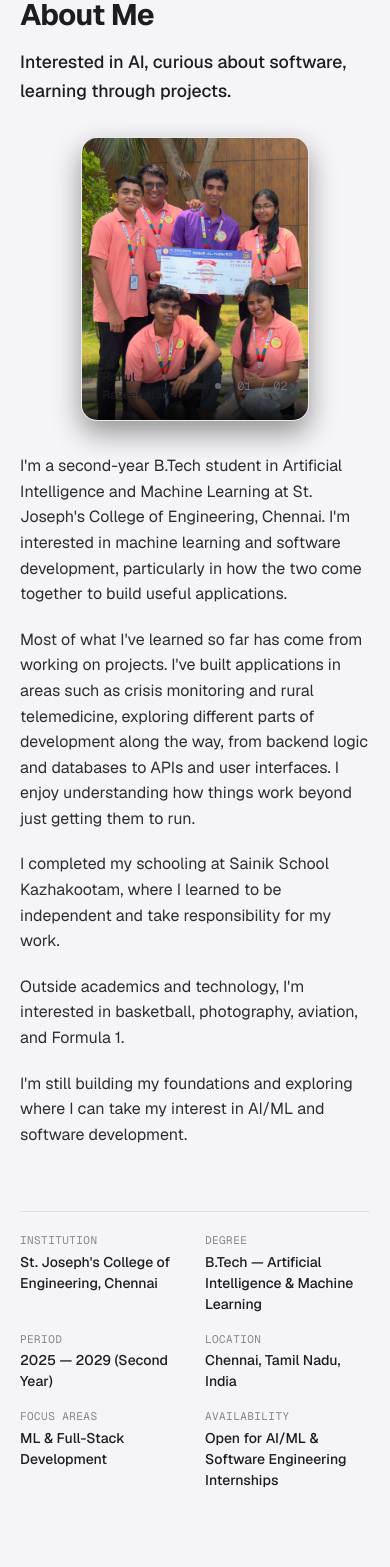
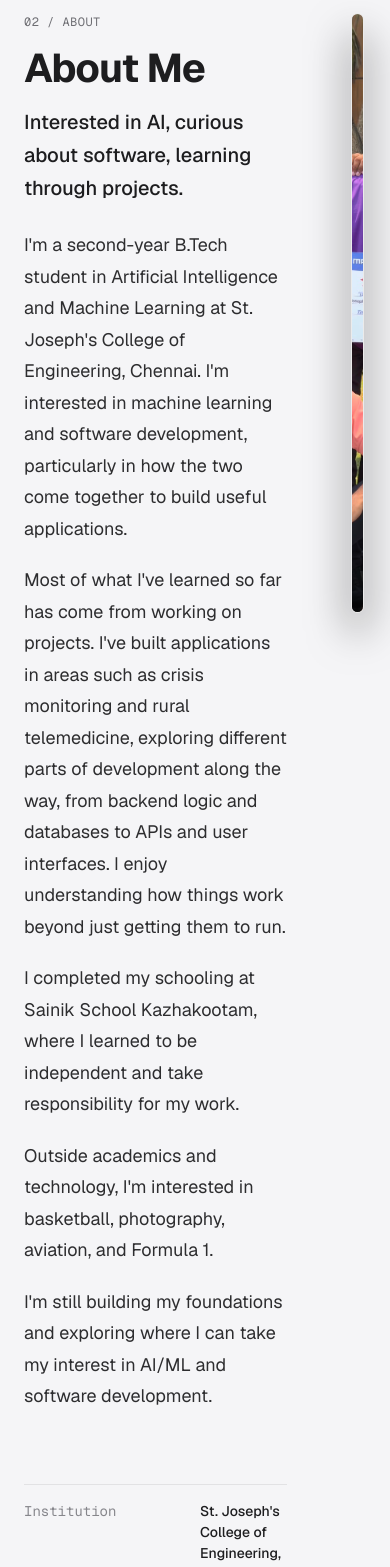
Before and after one commit to rithulraveendran/rithulraveendran.github.io, a React (Vite) app: page / in a window 390 px wide. Shown: the part 1120-2687 px from the top of the page. Built offline with nearby package versions, Linux system fonts and the light colour scheme.

Commit message:
revert(about): restore GitHub main scrolling choreography and sticky photo stage

```diff
--- a/src/components/sections/02_About/About.module.css
+++ b/src/components/sections/02_About/About.module.css
@@ -1,6 +1,6 @@
 .section {
   position: relative;
-  padding: var(--space-20) var(--space-6);
+  padding: var(--space-24) var(--space-6);
   border-top: 1px solid var(--color-border-hairline);
   max-width: var(--max-width-wide);
   margin: 0 auto;
@@ -9,24 +9,12 @@
 .inner {
   display: grid;
   grid-template-columns: 1.15fr 0.85fr;
-  grid-template-areas:
-    "header photo"
-    "story  photo";
-  column-gap: var(--space-16);
-  row-gap: var(--space-6);
+  gap: var(--space-16);
   align-items: start;
 }
 
-/* Header Block: Eyebrow, Title & Lead */
-.headerBlock {
-  grid-area: header;
-  display: flex;
-  flex-direction: column;
-}
-
-/* Story Block: Narrative & Facts */
-.storyBlock {
-  grid-area: story;
+/* Left Column: Narrative Content */
+.contentCol {
   display: flex;
   flex-direction: column;
 }
@@ -54,7 +42,7 @@
   font-size: 1.25rem;
   color: var(--color-text-primary);
   line-height: var(--line-height-relaxed);
-  margin-bottom: var(--space-4);
+  margin-bottom: var(--space-6);
   font-weight: var(--font-weight-medium);
 }
 
@@ -74,7 +62,7 @@
 
 /* Structured Facts Table */
 .factsTable {
-  margin-top: var(--space-4);
+  margin-top: var(--space-8);
   border-top: 1px solid var(--color-border-hairline);
   display: flex;
   flex-direction: column;
@@ -99,12 +87,11 @@
   font-weight: var(--font-weight-medium);
 }
 
-/* Right Column: Dynamic Photo Stage (Moves naturally with text once unpinned) */
+/* Right Column: Sticky Photo Stage */
 .photoCol {
-  grid-area: photo;
-  position: relative;
-  align-self: start;
-  height: min(580px, 70vh);
+  position: sticky;
+  top: calc(4rem + var(--space-8));
+  height: min(600px, 75vh);
   display: flex;
   flex-direction: column;
   justify-content: center;
@@ -238,78 +225,3 @@
   line-height: var(--line-height-normal);
   max-width: 18rem;
 }
-
-@media (max-width: 860px) {
-  .section {
-    padding: var(--space-12) var(--space-5);
-  }
-
-  .inner {
-    display: flex;
-    flex-direction: column;
-    gap: var(--space-4);
-  }
-
-  .headerBlock {
-    order: 1;
-  }
-
-  .photoCol {
-    order: 2;
-    position: relative;
-    width: min(15rem, 65%);
-    aspect-ratio: 4 / 5;
-    height: auto;
-    margin: var(--space-2) auto var(--space-4);
-  }
-
-  .photoFrame {
-    border-radius: var(--radius-xl);
-    box-shadow: 0 12px 28px rgba(0, 0, 0, 0.4);
-  }
-
-  .storyBlock {
-    order: 3;
-  }
-
-  .title {
-    font-size: clamp(1.85rem, 6vw, 2.4rem);
-  }
-
-  .lead {
-    font-size: 1.1rem;
-    margin-bottom: var(--space-2);
-  }
-
-  .paragraph {
-    font-size: 1rem;
-    line-height: 1.6;
-  }
-
-  .factsTable {
-    display: grid;
-    grid-template-columns: repeat(2, minmax(0, 1fr));
-    gap: var(--space-4) var(--space-5);
-    border-top: 1px solid var(--color-border-hairline);
-    padding-top: var(--space-5);
-    margin-top: var(--space-6);
-  }
-
-  .factRow {
-    display: flex;
-    flex-direction: column;
-    gap: 3px;
-    padding: 0;
-    border-bottom: none;
-  }
-
-  .factLabel {
-    font-size: 11px;
-    letter-spacing: var(--letter-spacing-wide);
-    text-transform: uppercase;
-  }
-
-  .factValue {
-    font-size: var(--font-size-sm);
-  }
-}
--- a/src/components/sections/02_About/About.tsx
+++ b/src/components/sections/02_About/About.tsx
@@ -15,23 +15,18 @@ export function About() {
   const photos = ABOUT_CONTENT.photos;
   const totalPhotos = photos.length;
 
-  // Scroll-driven photo choreography:
-  // When the About section title arrives at top (below the fixed navbar),
-  // pin the screen to smoothly change the image, then unpin so scrolling moves
-  // the text with the image moving along until the end of the section.
+  // Scroll-driven photo choreography synchronized with the reading narrative
   useScrollTrigger(
     () => {
       if (prefersReducedMotion || typeof window === 'undefined' || totalPhotos <= 1) return;
 
       const trigger = ScrollTrigger.create({
         trigger: sectionRef.current,
-        start: 'top 4rem',
-        end: '+=450',
-        pin: true,
-        anticipatePin: 1,
+        start: 'top 30%',
+        end: 'bottom 70%',
         onUpdate: (self) => {
-          const targetIdx = Math.min(totalPhotos - 1, Math.floor(self.progress * totalPhotos));
-          setActivePhotoIndex((prev) => (prev !== targetIdx ? targetIdx : prev));
+          const targetIdx = self.progress >= 0.45 ? 1 : 0;
+          setActivePhotoIndex(targetIdx);
         },
       });
 
@@ -52,14 +47,31 @@ export function About() {
   return (
     <section id="about" ref={sectionRef} className={styles.section} aria-label="About Rithul Raveendran">
       <div className={styles.inner}>
-        {/* Header Block: Eyebrow, Title & Lead */}
-        <div className={styles.headerBlock}>
+        {/* Left Column: Narrative Content (Always Static & Unchanging) */}
+        <div className={styles.contentCol}>
           <p className={styles.eyebrow}>{ABOUT_CONTENT.eyebrow}</p>
           <h2 className={styles.title}>{ABOUT_CONTENT.title}</h2>
           <p className={styles.lead}>{ABOUT_CONTENT.lead}</p>
+
+          <div className={styles.narrative}>
+            {ABOUT_CONTENT.paragraphs.map((paragraph, idx) => (
+              <p key={idx} className={styles.paragraph}>
+                {paragraph}
+              </p>
+            ))}
+          </div>
+
+          <dl className={styles.factsTable} aria-label="Academic & Technical Background Facts">
+            {ABOUT_CONTENT.facts.map((fact, idx) => (
+              <div key={idx} className={styles.factRow}>
+                <dt className={styles.factLabel}>{fact.label}</dt>
+                <dd className={styles.factValue}>{fact.value}</dd>
+              </div>
+            ))}
+          </dl>
         </div>
 
-        {/* Dynamic Photograph Stage */}
+        {/* Right Column: Dynamic Photograph Stage */}
         <div
           className={styles.photoCol}
           aria-label="Personal Photography Gallery"
@@ -102,7 +114,7 @@ export function About() {
                       src={getAssetPath(photo.src)}
                       alt={photo.alt}
                       className={styles.photoImg}
-                      loading="eager"
+                      loading="lazy"
                       onError={() => handleImageError(photo.id)}
                     />
                     {photo.caption && (
@@ -136,26 +148,6 @@ export function About() {
             )}
           </div>
         </div>
-
-        {/* Story Block: Narrative & Background Facts */}
-        <div className={styles.storyBlock}>
-          <div className={styles.narrative}>
-            {ABOUT_CONTENT.paragraphs.map((paragraph, idx) => (
-              <p key={idx} className={styles.paragraph}>
-                {paragraph}
-              </p>
-            ))}
-          </div>
-
-          <dl className={styles.factsTable} aria-label="Academic & Technical Background Facts">
-            {ABOUT_CONTENT.facts.map((fact, idx) => (
-              <div key={idx} className={styles.factRow}>
-                <dt className={styles.factLabel}>{fact.label}</dt>
-                <dd className={styles.factValue}>{fact.value}</dd>
-              </div>
-            ))}
-          </dl>
-        </div>
       </div>
     </section>
   );
```
